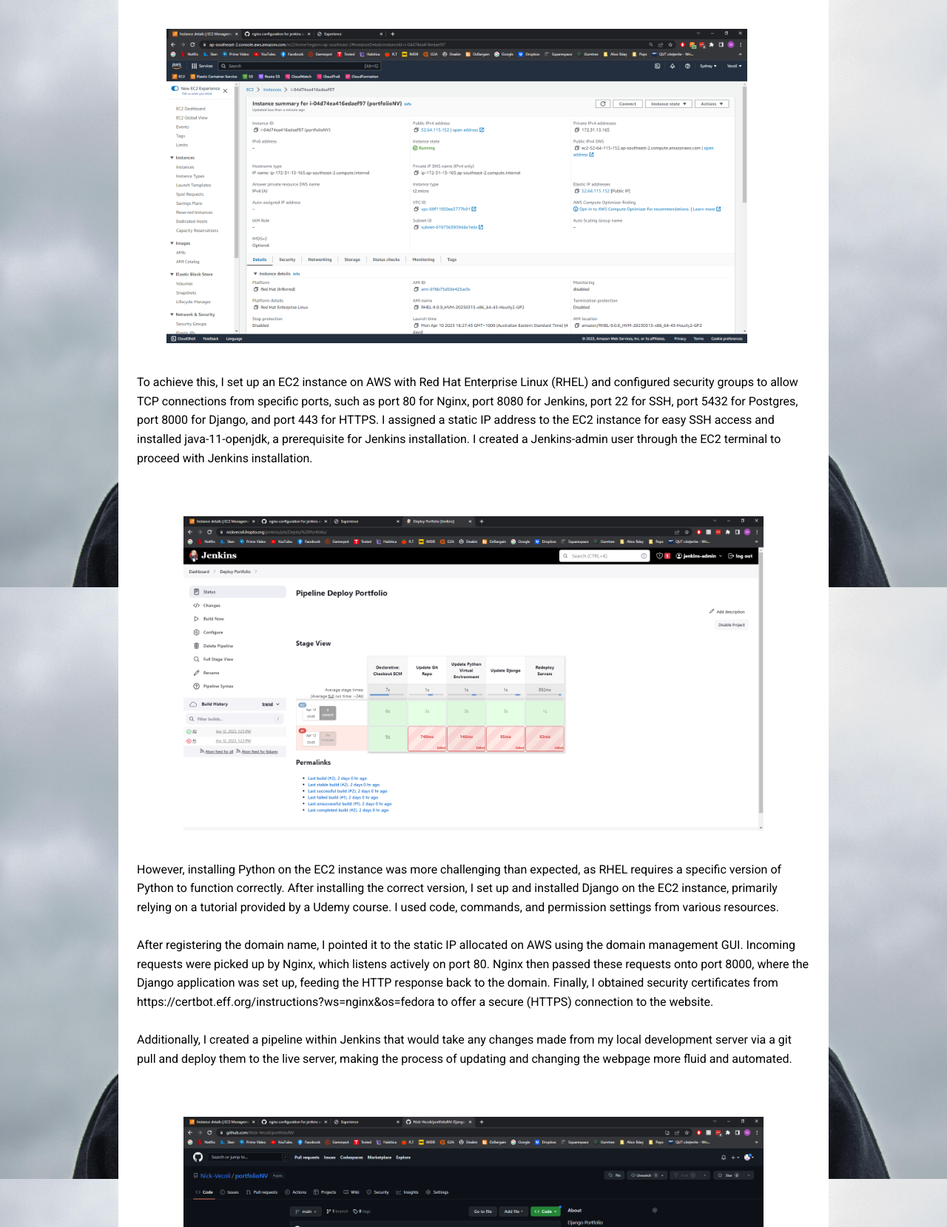
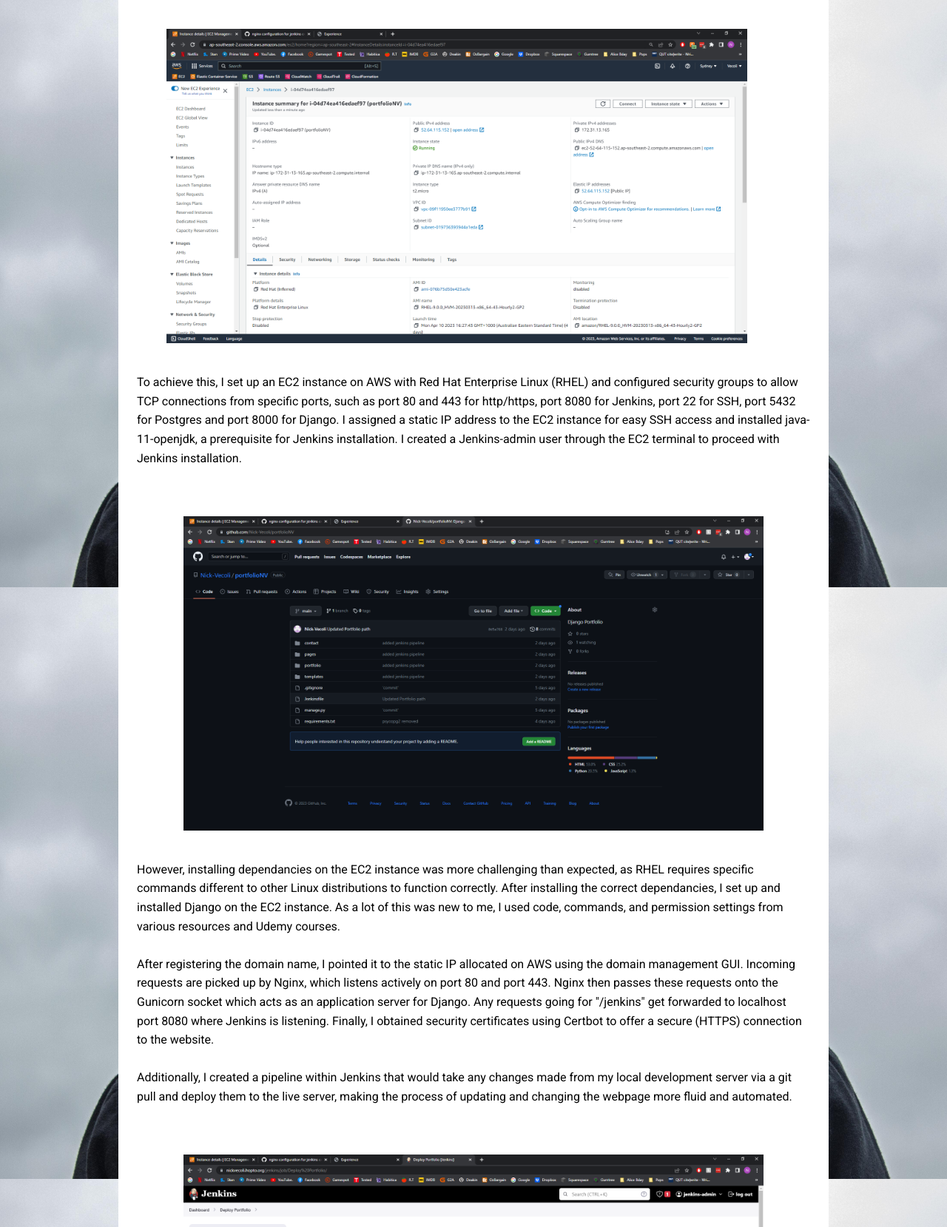
Before and after one commit to Nick-Vecoli/portfolioNV, a Django app: page /cicd in a window 1280 px wide. Shown: the part 806-2465 px from the top of the page at 74% size. Run offline with Django 4.2, Linux system fonts and the light colour scheme; parts of the project's set-up code (start-up, migrations or seed data) failed here and were passed over.

Commit message:
added to cicd text

```diff
--- a/templates/pages/cicd.html
+++ b/templates/pages/cicd.html
@@ -27,23 +27,23 @@
     <img class="cicd-img" src="{% static 'Images/cicd1.png' %}">
     </div>
     <p>
-    To achieve this, I set up an EC2 instance on AWS with Red Hat Enterprise Linux (RHEL) and configured security groups to allow TCP connections from specific ports, such as port 80 for Nginx, port 8080 for Jenkins, port 22 for SSH, port 5432 for Postgres, port 8000 for Django, and port 443 for HTTPS. I assigned a static IP address to the EC2 instance for easy SSH access and installed java-11-openjdk, a prerequisite for Jenkins installation. I created a Jenkins-admin user through the EC2 terminal to proceed with Jenkins installation.
+    To achieve this, I set up an EC2 instance on AWS with Red Hat Enterprise Linux (RHEL) and configured security groups to allow TCP connections from specific ports, such as port 80 and 443 for http/https, port 8080 for Jenkins, port 22 for SSH, port 5432 for Postgres and port 8000 for Django. I assigned a static IP address to the EC2 instance for easy SSH access and installed java-11-openjdk, a prerequisite for Jenkins installation. I created a Jenkins-admin user through the EC2 terminal to proceed with Jenkins installation.
     </p>
     <br>
-    <img class="cicd-img" src="{% static 'Images/cicd2.png' %}">
+    <img class="cicd-img" src="{% static 'Images/cicd3.png' %}">
     <p>
-    However, installing Python on the EC2 instance was more challenging than expected, as RHEL requires a specific version of Python to function correctly. After installing the correct version, I set up and installed Django on the EC2 instance, primarily relying on a tutorial provided by a Udemy course. I used code, commands, and permission settings from various resources.
+    However, installing dependancies on the EC2 instance was more challenging than expected, as RHEL requires specific commands different to other Linux distributions to function correctly. After installing the correct dependancies, I set up and installed Django on the EC2 instance. As a lot of this was new to me, I used code, commands, and permission settings from various resources and Udemy courses.
     </p>
     <br>
     <p>
-    After registering the domain name, I pointed it to the static IP allocated on AWS using the domain management GUI. Incoming requests were picked up by Nginx, which listens actively on port 80. Nginx then passed these requests onto port 8000, where the Django application was set up, feeding the HTTP response back to the domain. Finally, I obtained security certificates from https://certbot.eff.org/instructions?ws=nginx&os=fedora to offer a secure (HTTPS) connection to the website.
+    After registering the domain name, I pointed it to the static IP allocated on AWS using the domain management GUI. Incoming requests are picked up by Nginx, which listens actively on port 80 and port 443. Nginx then passes these requests onto the Gunicorn socket which acts as an application server for Django. Any requests going for "/jenkins" get forwarded to localhost port 8080 where Jenkins is listening. Finally, I obtained security certificates using Certbot to offer a secure (HTTPS) connection to the website.
     </p>
     <br>
     <p>
     Additionally, I created a pipeline within Jenkins that would take any changes made from my local development server via a git pull and deploy them to the live server, making the process of updating and changing the webpage more fluid and automated.
     </p>
     <br>
-    <img class="cicd-img" src="{% static 'Images/cicd3.png' %}">
+    <img class="cicd-img" src="{% static 'Images/cicd2.png' %}">
     <p>
     Looking forward, my 3-month plan for this web portfolio includes the addition of dynamic functionality in the form of a contact form that submits through a POST method within Django to save data to a database and send it to an email address. Currently, this functionality is in the development stage, and I need to address debugging issues to ensure its smooth implementation. Overall, this project provided an excellent opportunity to hone my skills in DevOps and CI/CD processes while also delivering a functional portfolio website.
     </p>
```
